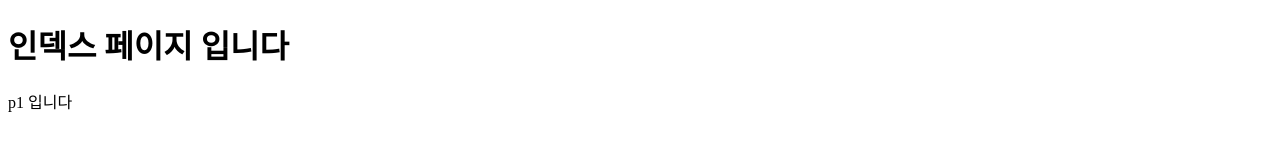
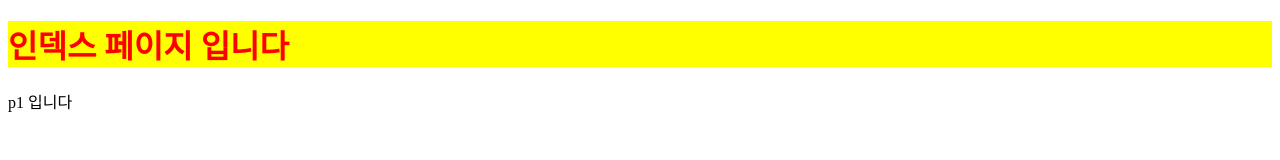
Before and after one commit to oli999/MySecondRepo, a plain HTML site: page index.html in a window 1280 px wide. Drawn offline with Linux system fonts and the light colour scheme.

Commit message:
h1 color changed

```diff
--- a/index.html
+++ b/index.html
@@ -4,6 +4,12 @@
     <meta charset="UTF-8">
     <meta name="viewport" content="width=device-width, initial-scale=1.0">
     <title>index.html</title>
+    <style>
+        h1{
+            color: red;
+            background-color: yellow;
+        }
+    </style>
 </head>
 <body>
     <div class="container">
```
